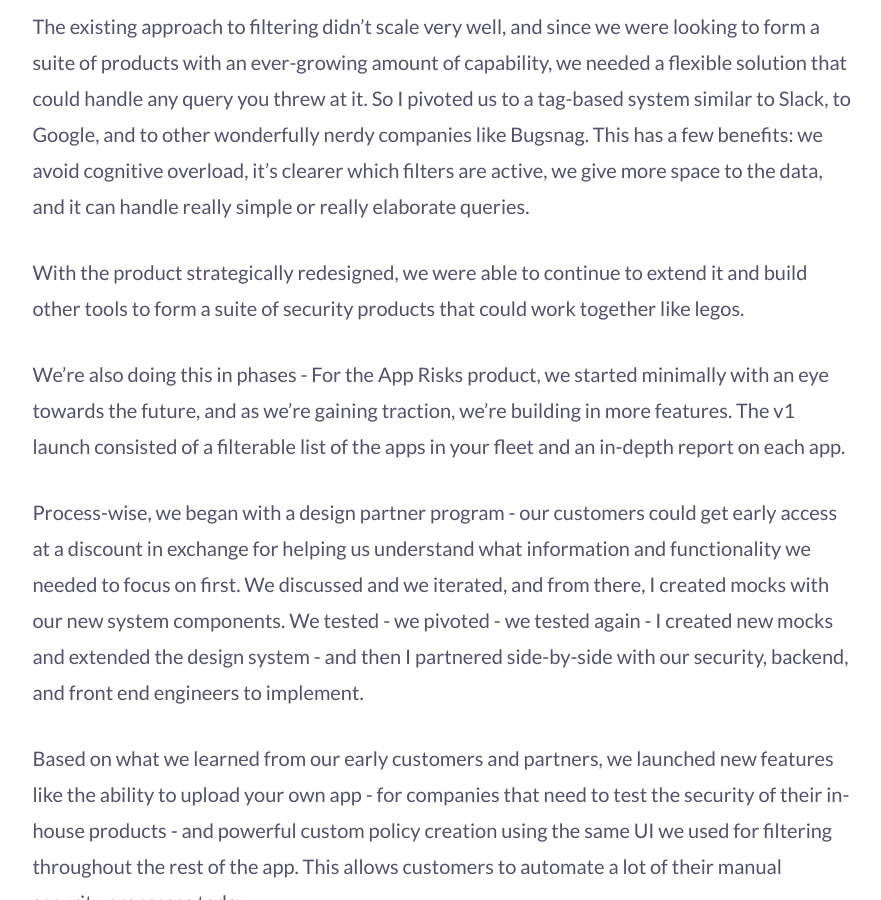
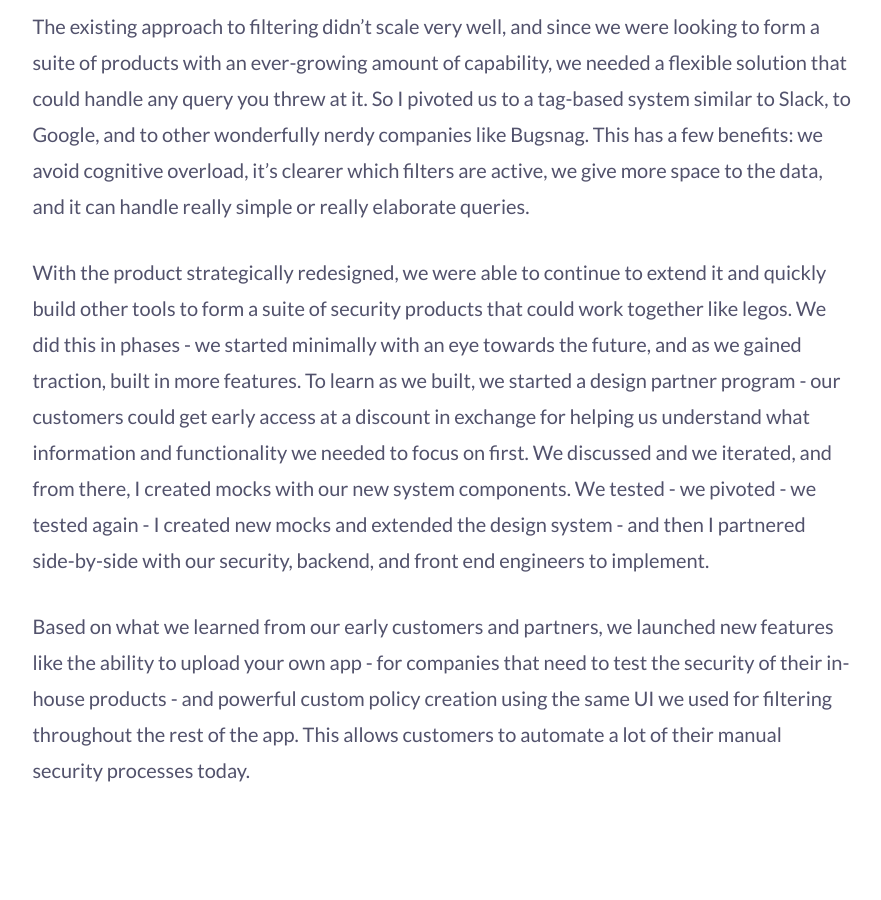
Before and after one commit to ericakatrak/ericakatrak.github.io, a Jekyll site: the page built from _posts/2016-09-07-lookout.md, in a window 1280 px wide and 900 px high, scrolled down 1789 px. Shown: the whole window, without its empty margins (198-1079 px from the left). Built offline with Jekyll 4.4.1, drawn with Linux system fonts in a browser that asks for light colours.

Commit message:
Lookout copy edit

```diff
--- a/_posts/2016-09-07-lookout.md
+++ b/_posts/2016-09-07-lookout.md
@@ -19,9 +19,7 @@
 <section>
   <p>To build a product that would scale and enable fast and flexible iterations, one of the first big initiatives was to design and implement a cohesive design system, and then using that design system, reimagine basic existing flows like the sign in experience to more complex and reimagined flows like filtering.</p>
   <p>The existing approach to filtering didn’t scale very well, and since we were looking to form a suite of products with an ever-growing amount of capability, we needed a flexible solution that could handle any query you threw at it. So I pivoted us to a tag-based system similar to Slack, to Google, and to other wonderfully nerdy companies like Bugsnag. This has a few benefits: we avoid cognitive overload, it’s clearer which filters are active, we give more space to the data, and it can handle really simple or really elaborate queries.</p>
-  <p>With the product strategically redesigned, we were able to continue to extend it and build other tools to form a suite of security products that could work together like legos.</p>
-  <p>We’re also doing this in phases - For the App Risks product, we started minimally with an eye towards the future, and as we’re gaining traction, we’re building in more features. The v1 launch consisted of a filterable list of the apps in your fleet and an in-depth report on each app.</p>
-  <p>Process-wise, we began with a design partner program - our customers could get early access at a discount in exchange for helping us understand what information and functionality we needed to focus on first. We discussed and we iterated, and from there, I created mocks with our new system components. We tested - we pivoted - we tested again - I created new mocks and extended the design system - and then I partnered side-by-side with our security, backend, and front end engineers to implement.</p>
+  <p>With the product strategically redesigned, we were able to continue to extend it and quickly build other tools to form a suite of security products that could work together like legos. We did this in phases - we started minimally with an eye towards the future, and as we gained traction, built in more features. To learn as we built, we started a design partner program - our customers could get early access at a discount in exchange for helping us understand what information and functionality we needed to focus on first. We discussed and we iterated, and from there, I created mocks with our new system components. We tested - we pivoted - we tested again - I created new mocks and extended the design system - and then I partnered side-by-side with our security, backend, and front end engineers to implement.</p>
   <p>Based on what we learned from our early customers and partners, we launched new features like the ability to upload your own app - for companies that need to test the security of their in-house products - and powerful custom policy creation using the same UI we used for filtering throughout the rest of the app. This allows customers to automate a lot of their manual security processes today.</p>
 </section>
 
```
